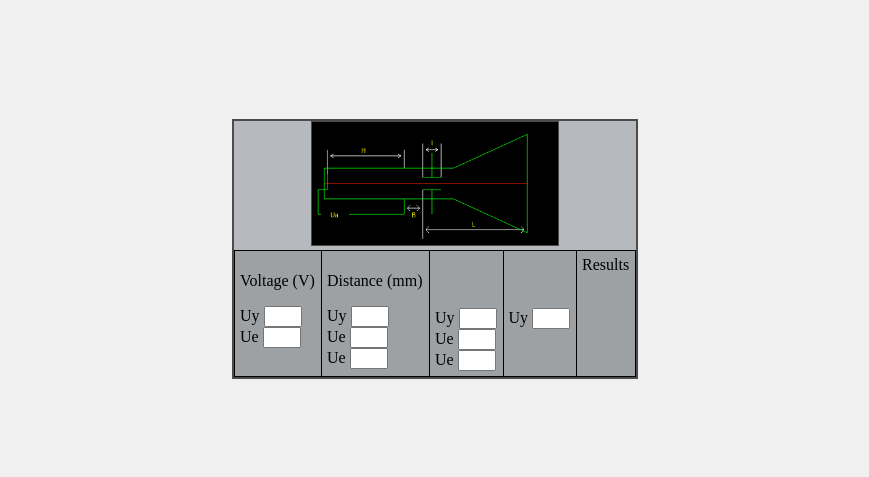
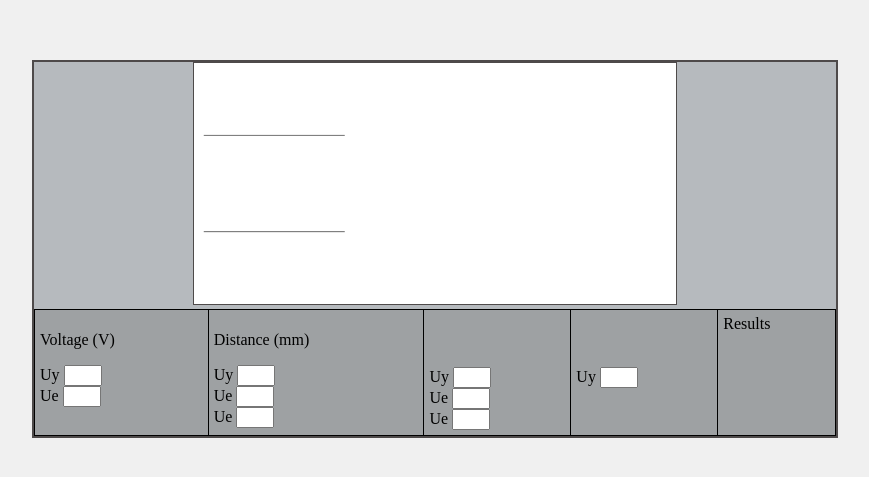
Before and after one commit to Forgesxx/CRTdrawing, a plain HTML site: page docs/index.html in a window 1280 px wide. Shown: the part 159-636 px from the top of the page, without its empty margins (205-1074 px from the left). Drawn offline with Linux system fonts and the light colour scheme.

Commit message:
started working on building a smart diagram

```diff
--- a/docs/index.html
+++ b/docs/index.html
@@ -20,17 +20,17 @@
 
             canvas
             {
-                background-color: black;
+                background-color: rgb(255, 255, 255);
                 border: 1px solid rgb(78, 74, 74);
             }
 
         </style>
-        <script type="text/javascript" src="index.js"></script>
+        <script type="text/javascript" src="view.js"></script>
         <!-- TODO: add view.js -->
         <!-- TODO: add model.js -->
     </head>
     <body>
-        <canvas id="canvas" width="400" height="200" style="width:61%;">  </canvas>
+        <canvas id="canvas" width="800" height="400" style="width:60%;">  </canvas>
 
         <!-- TODO: extract style code to separate css file -->
         <style>
--- /dev/null
+++ b/docs/view.js
@@ -0,0 +1,17 @@
+function TubePart() {
+    var canvas = document.getElementById('canvas');
+    var ctx = canvas.getContext('2d');
+    // Main tube part
+    ctx.beginPath();
+    ctx.moveTo(canvas.width/100*2,canvas.height/100*30);
+    ctx.lineTo(a ,canvas.height/100*30);
+    ctx.moveTo(canvas.width/100*2, canvas.height/100*70)
+    ctx.lineTo(a , canvas.height/100*70)
+    ctx.stroke();
+  }
+  let a = 250;
+function drawDiagram(a){
+TubePart();
+}
+
+  window.addEventListener("load", drawDiagram);
```
